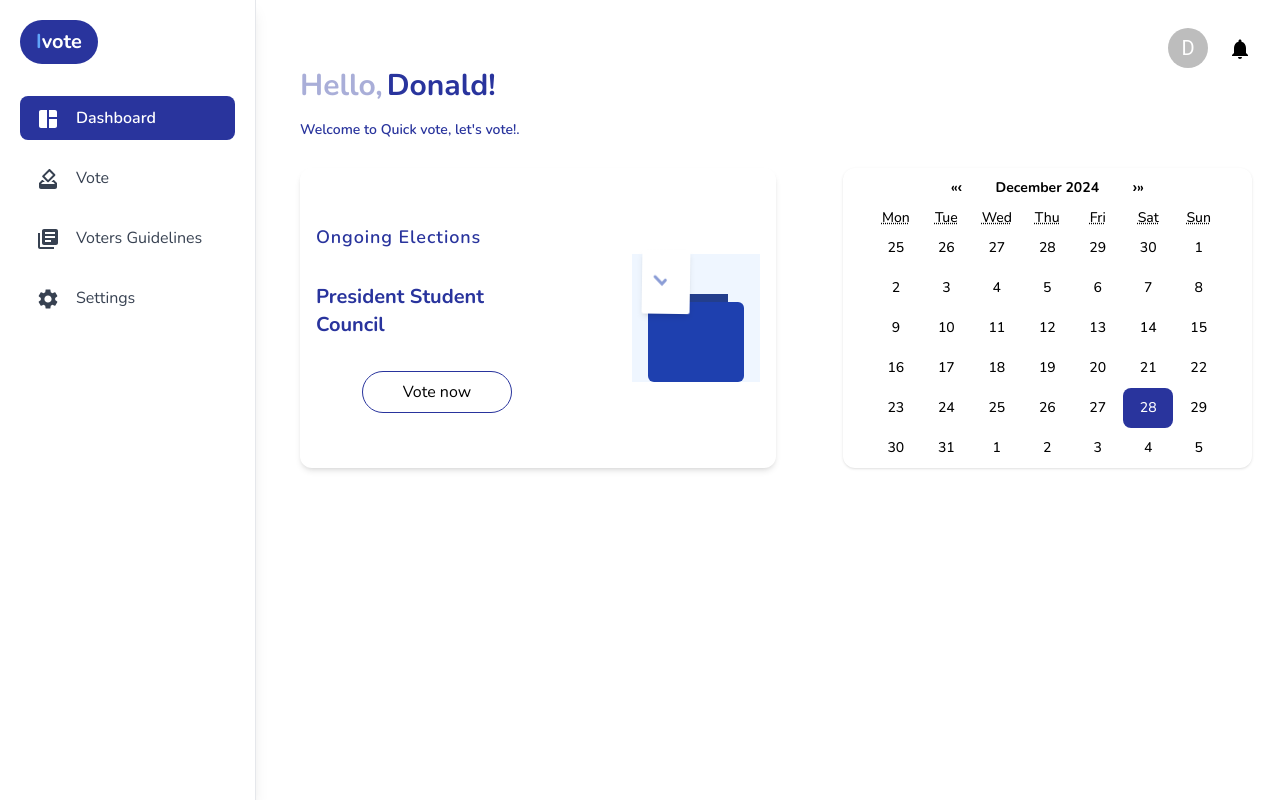
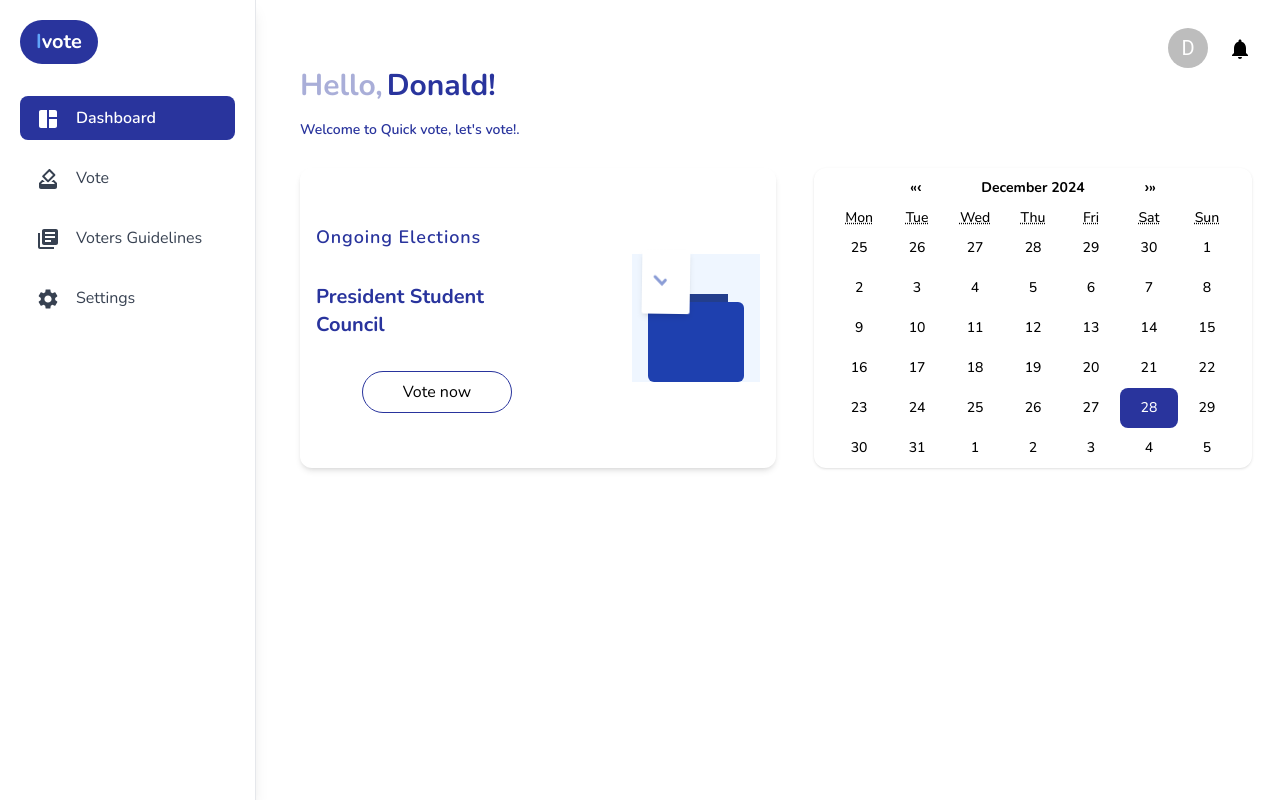
Before and after one commit to Donald2023-source/Quick-Vote, a React (Vite) app: page /student-dashboard in a window 1280 px wide. Built offline with nearby package versions, Linux system fonts and the light colour scheme.

Commit message:
dashboard

```diff
--- a/src/Components/Calendar.jsx
+++ b/src/Components/Calendar.jsx
@@ -30,7 +30,7 @@ function MyCalendar({ className }) {
   return (
     <div className={twMerge("calendar-container", className)}>
       <Calendar
-        className="calendar shadow min-h-[300px] rounded-xl px-7 font-medium text-sm"
+        className="calendar shadow min-h-[300px] rounded-xl px-4 font-medium text-sm"
         onChange={onChange}
         value={date}
         tileContent={tileContent}
--- a/src/Components/DashboardMessage.tsx
+++ b/src/Components/DashboardMessage.tsx
@@ -29,7 +29,7 @@ const DashboardMessage = ({ name }) => {
 
           <VotingLoader className={"px-0"} />
         </div>
-        <MyCalendar className={"px-0 min-h-[300px]"} />
+        <MyCalendar/>
       </div>
     </div>
   );
--- a/src/index.css
+++ b/src/index.css
@@ -67,7 +67,7 @@ input[type="number"] {
 .calendar-container {
   /* Add styles for the outer container */
   text-align: center;
-  width: 43%;
+  width: 46%;
   min-height: 300px;
 }
 
```
